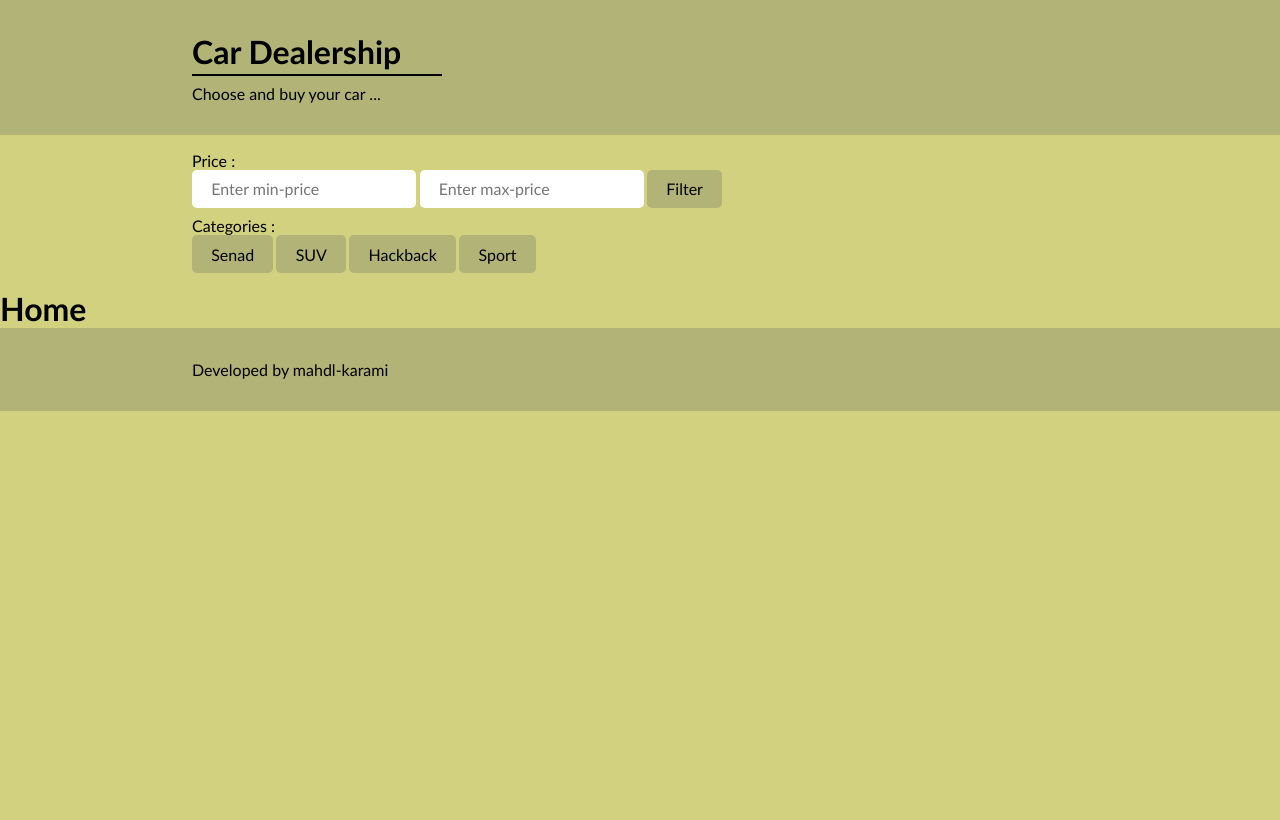
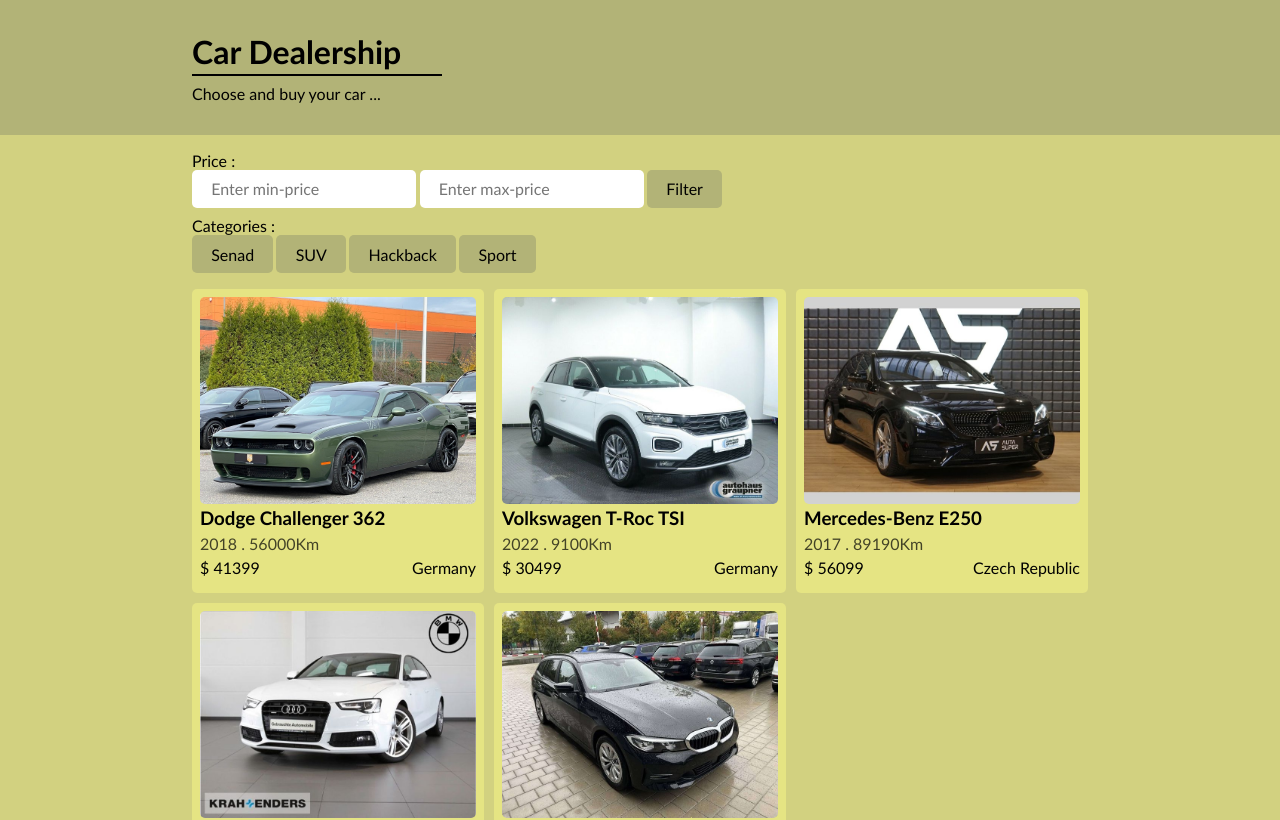
Before and after one commit to mahdl-karami/njs-car-dealership, a Next.js app: page / in a window 1280 px wide. Shown: the top 820 px of the page. Built offline with nearby package versions, Linux system fonts and the light colour scheme.

Commit message:
render home cars + card style

```diff
--- /dev/null
+++ b/src/components/CarCard.js
@@ -0,0 +1,19 @@
+//? import styles
+import styles from "@/styles/carCard.module.css";
+const { card, lead } = styles;
+const CarCard = ({ car }) => {
+  const { image, name, model, year, distance, location, price } = car;
+  return (
+    <div className={card}>
+      <img src={image} />
+      <h3>{name + " " + model}</h3>
+      <p className={lead}>{year + " . " + distance + "Km"}</p>
+      <span>
+        <p>{"$ " + String(price)}</p>
+        <p>{location}</p>
+      </span>
+    </div>
+  );
+};
+
+export default CarCard;
--- a/src/pages/index.js
+++ b/src/pages/index.js
@@ -1,7 +1,10 @@
 // home imports
 import Head from "next/head";
+import cars from "@/data/carsData";
+import CarCard from "@/components/CarCard";
 
 export default function Home() {
+  const top5 = cars.slice(0, 5);
   return (
     <>
       <Head>
@@ -11,7 +14,15 @@
         <link rel="icon" href="/favicon.ico" />
       </Head>
       <main className={``}>
-        <h1>Home</h1>
+        <div className="wrapper">
+          <div className="grid">
+            {top5.map((car, i) => (
+              <div key={i}>
+                <CarCard car={car} />
+              </div>
+            ))}
+          </div>
+        </div>
       </main>
     </>
   );
--- /dev/null
+++ b/src/styles/carCard.module.css
@@ -0,0 +1,19 @@
+.card {
+  background: var(--secondary);
+  padding: 0.5rem;
+  border-radius: 5px;
+  cursor: pointer;
+}
+.card img {
+  width: 100%;
+  border-radius: 5px;
+}
+.lead {
+  opacity: 70%;
+  margin: 0.3rem 0;
+}
+.card span {
+  display: flex;
+  justify-content: space-between;
+  padding-bottom: 0.5rem;
+}
--- a/src/styles/globals.css
+++ b/src/styles/globals.css
@@ -42,3 +42,14 @@
   appearance: textfield;
 }
 /* End Remove Arrows/Spinners */
+
+.grid {
+  margin-bottom: 1rem;
+  display: grid;
+  grid-template-columns: 1fr 1fr 1fr;
+  grid-template-rows: 1fr 1fr;
+  gap: 10px 10px;
+  grid-template-areas:
+    ". . ."
+    ". . .";
+}
```
